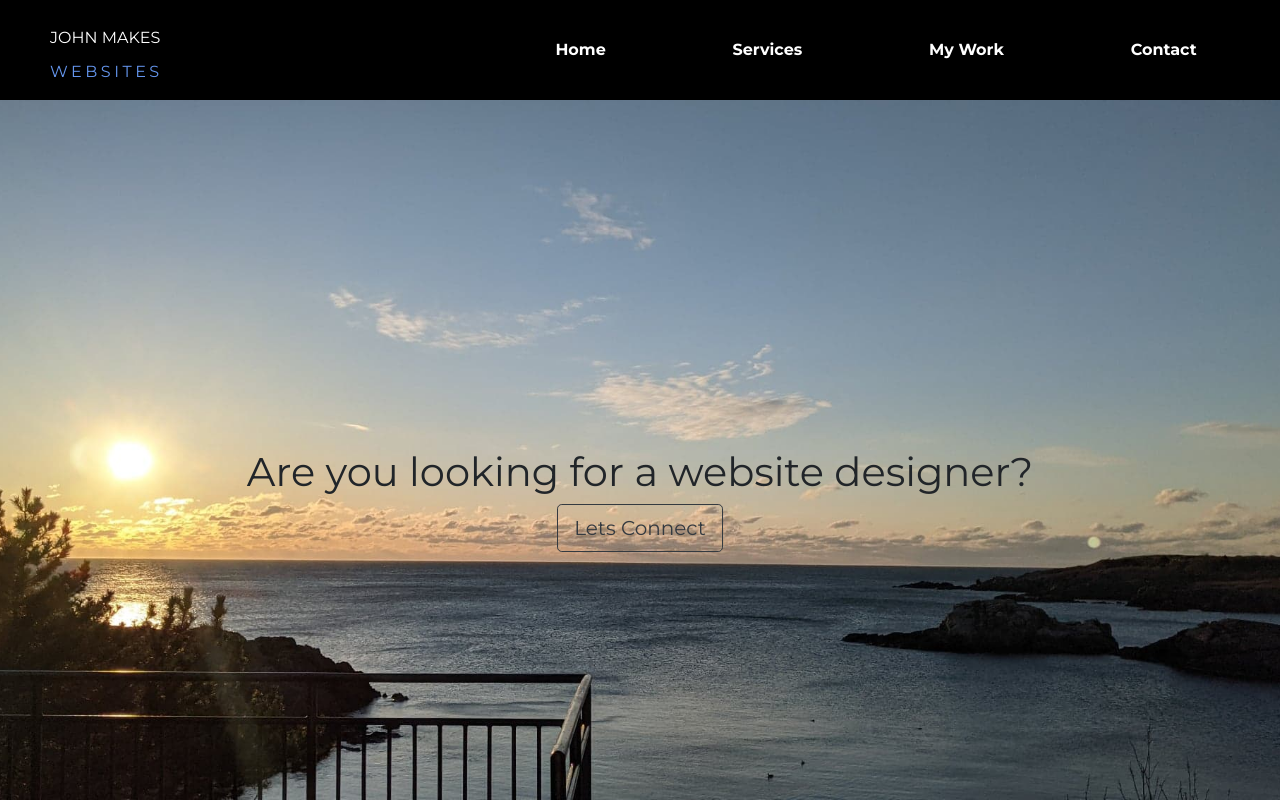
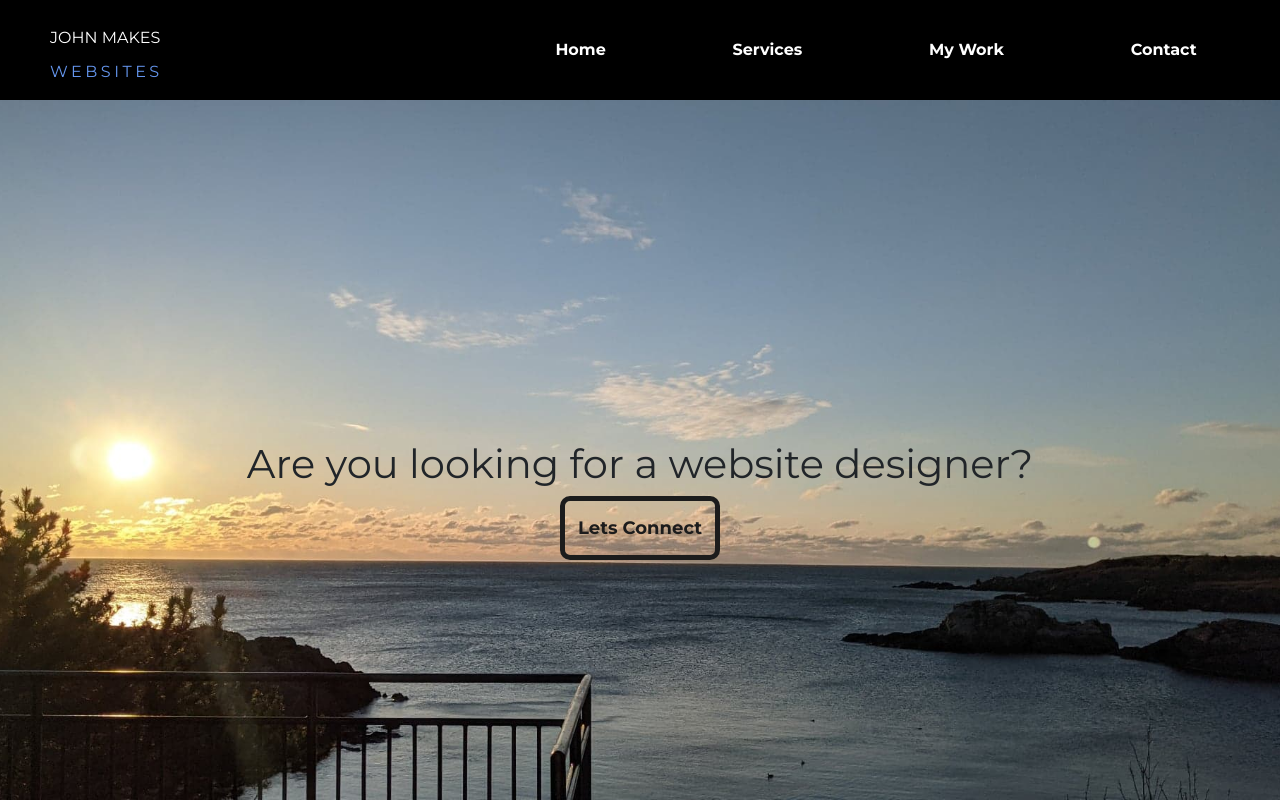
Before and after one commit to Jahonay/johnmakeswebsites, a React (Create React App) app: page / in a window 1280 px wide. Shown: the top 800 px of the page. Built offline with nearby package versions, Linux system fonts and the light colour scheme.

Commit message:
Add files via upload

```diff
--- a/src/Contact.css
+++ b/src/Contact.css
@@ -30,23 +30,23 @@
     padding-right: 1rem;
 }
 
-label input[type=text] ,input[type=email], textarea{
+ input[type=text] ,input[type=email], textarea{
     position:relative;
     flex-wrap: wrap;
     display: inline-block;
-    margin:0rem 3rem 2rem 1rem;
+    margin:0rem 0 2rem 1rem;
     border-radius:7px;
     justify-content: flex-start;
     vertical-align: top;
     border:none;
-    box-shadow: inset 0px 0px 5px 5px lightgray;
+    box-shadow: inset 0px 0px 3px 3px lightgray;
 
 }
 label{
     display:inline-block;
     justify-content: flex-start;
     margin-top:1rem;
-    padding-right:1rem;
+    padding-right:0;
 }
 input[type=submit]{
     display:block;
@@ -68,3 +68,17 @@ input[type=submit]{
     display:block;
     text-align:center;
 }
+
+.info{
+    margin-top:4rem;
+}
+
+@media screen and (max-width: 960px){
+
+    textarea{
+        display:inline-block;
+        justify-content: flex-start;
+        margin-left:1rem;
+    }
+
+}
--- a/src/Contact.js
+++ b/src/Contact.js
@@ -33,6 +33,11 @@ function Contact() {
                             <Button class="button" color='dark' type='submit' size='lrg'>SUBMIT</Button>
 
                         </form>
+
+                        <div className="info">
+                            <h4>Phone: 617-947-8614</h4>
+                            <h4>Email: xjmackey@gmail.com</h4>
+                        </div>
                     </div>
 
                 </div>
--- a/src/HeroSection.css
+++ b/src/HeroSection.css
@@ -27,6 +27,23 @@ video {
     margin:0 auto;
 }
 
+.hash{
+  height:4rem;
+  width:10rem;
+  color:#1c1c1c;
+  font-weight:bold;
+  font-size:large;
+  display: flex;
+  border:5px solid #1c1c1c;
+  justify-content: center;
+  align-items: center;
+  vertical-align: middle;
+  position: relative;
+  border-radius: 10px;
+  text-decoration: none;
+  text-align: center;
+}
+
 .hero-container > h1{
     color:#1c1c1c;
     font-size: 3em;
--- a/src/HeroSection.js
+++ b/src/HeroSection.js
@@ -1,8 +1,7 @@
-import React from 'react';
+import {React, } from 'react';
 import './App.css';
 import './HeroSection.css';
-import {Button} from 'reactstrap';
-
+import { HashLink } from 'react-router-hash-link';
 
 
 
@@ -15,7 +14,8 @@ function HeroSection(){
             <div className='hero-wrapper'>
 
                 <h1>Are you looking for a website designer?</h1>
-                <Button outline color="dark" size='lg'>Lets Connect</Button>
+                <HashLink className='hash' smooth to="/#contact">Lets Connect</HashLink>
+
             </div>
         </div>
 
--- a/src/Navbar.js
+++ b/src/Navbar.js
@@ -40,7 +40,7 @@ function Navbar() {
                 </div>
                 <ul className={click ? 'nav-menu active' : 'nav-menu'}>
                     <li className='nav-item'>
-                        <HashLink smooth to='/#home' className='nav-links' onClick={closeMobileMenu}>
+                        <HashLink smooth to='/#' className='nav-links' onClick={closeMobileMenu}>
                             Home
                         </HashLink>
                     </li>
--- a/src/Services.css
+++ b/src/Services.css
@@ -95,9 +95,8 @@ ul img{
     font-size:1em;
     text-align: center;
     margin:0px auto;
-    width: fit-content;
     justify-content: center;
-    height:8rem;
+    height:10rem;
     align-content: center;
     padding:0px;
 }
```
Also changed, not shown: 2 other files (tests, documents, lock files or other folders).
